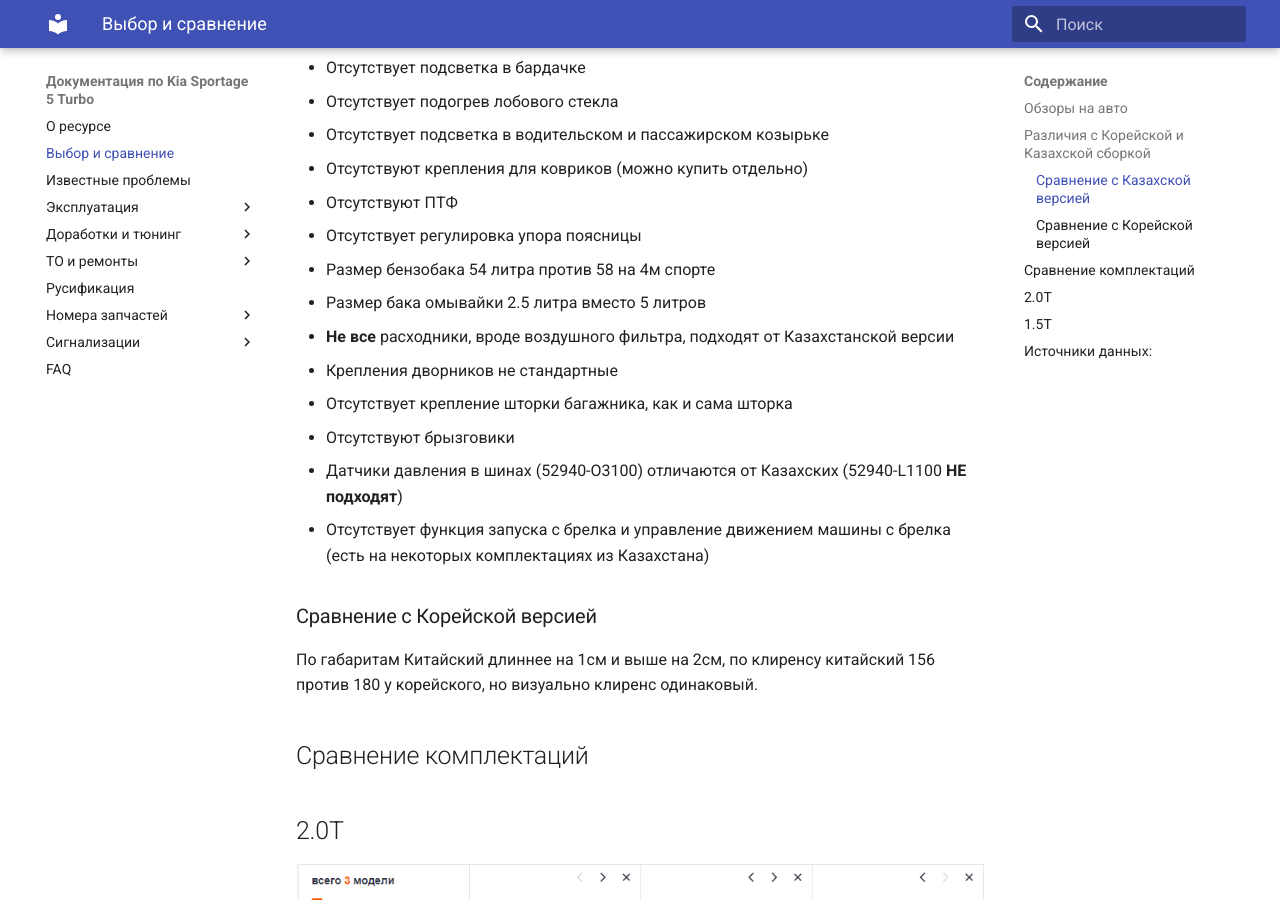
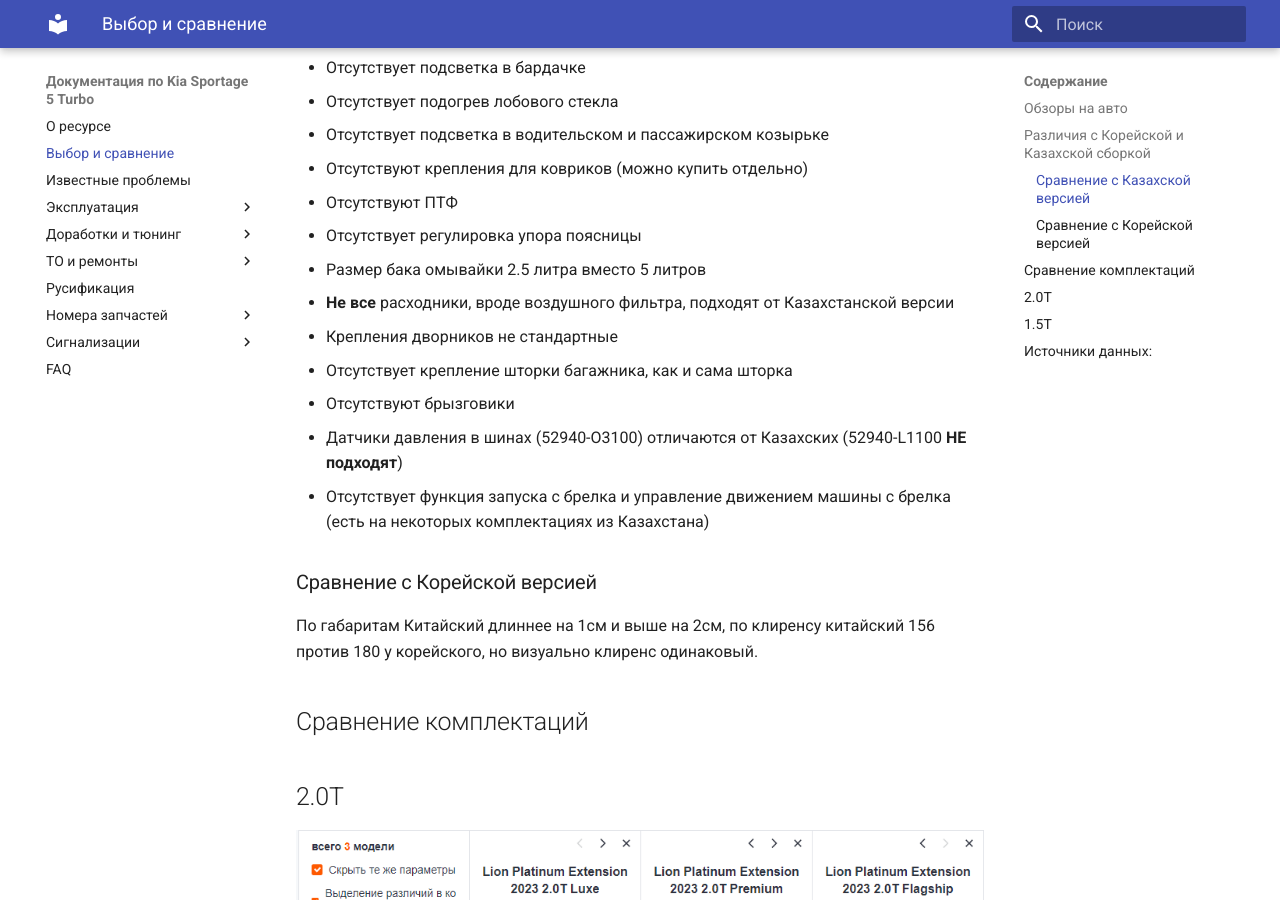
Before and after one commit to kia-sportage-docs/kia-sport5-docs, an MkDocs documentation site: the page built from docs/versions.md, in a window 1280 px wide and 900 px high, scrolled down 803 px. Built offline with MkDocs 1.6.1 and Material for MkDocs 9.7.7, drawn with Linux system fonts in a browser that asks for light colours.

Commit message:
Сравнение версий

```diff
--- a/docs/versions.md
+++ b/docs/versions.md
@@ -19,7 +19,6 @@
 - Отсутствуют крепления для ковриков (можно купить отдельно)
 - Отсутствуют ПТФ
 - Отсутствует регулировка упора поясницы
-- Размер бензобака 54 литра против 58 на 4м спорте
 - Размер бака омывайки 2.5 литра вместо 5 литров
 - **Не все** расходники, вроде воздушного фильтра, подходят от Казахстанской версии
 - Крепления дворников не стандартные
```
